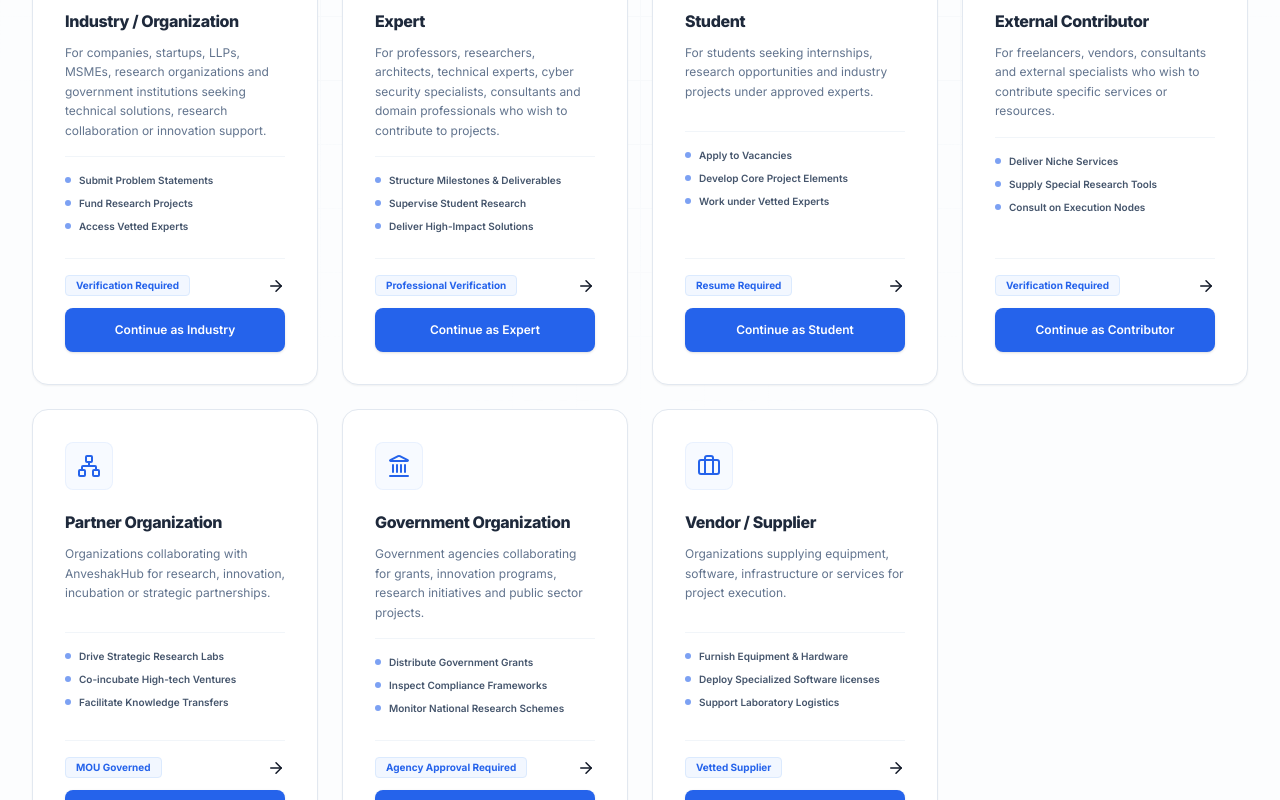
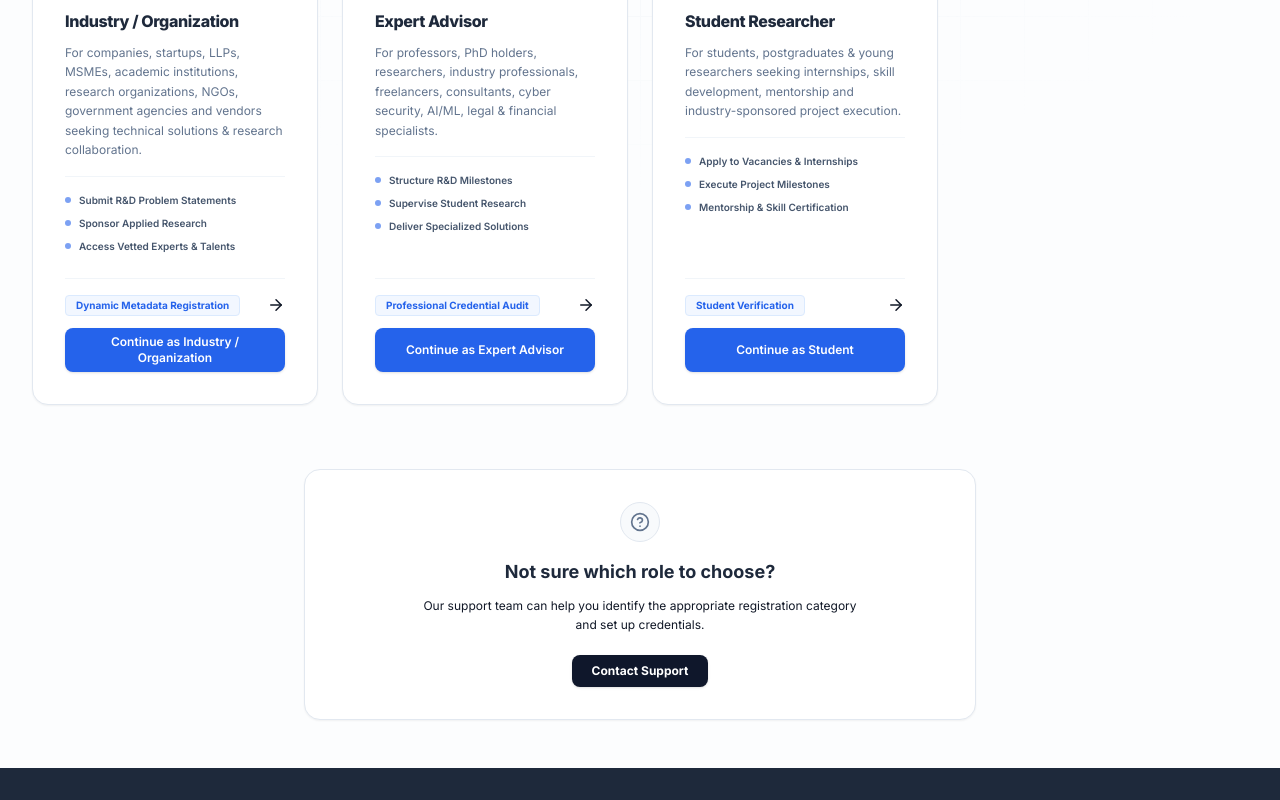
Before and after one commit to AnveshakHub26/AnveshakHub, a Next.js app: page /auth/role-selection in a window 1280 px wide. Shown: the part 440-1240 px from the top of the page. Built offline with nearby package versions, Linux system fonts and the light colour scheme.

Commit message:
feat: Streamline Role Selection UI to strictly 3 core roles (Industry / Organization, Expert Advisor, Student Researcher) as Dynamic Frameworks encompass all categories

```diff
--- a/src/app/auth/role-selection/page.tsx
+++ b/src/app/auth/role-selection/page.tsx
@@ -38,72 +38,32 @@
   {
     id: "industry",
     title: "Industry / Organization",
-    description: "For companies, startups, LLPs, MSMEs, research organizations and government institutions seeking technical solutions, research collaboration or innovation support.",
+    description: "For companies, startups, LLPs, MSMEs, academic institutions, research organizations, NGOs, government agencies and vendors seeking technical solutions & research collaboration.",
     icon: Building2,
-    badge: "Verification Required",
-    responsibilities: ["Submit Problem Statements", "Fund Research Projects", "Access Vetted Experts"],
-    buttonText: "Continue as Industry",
+    badge: "Dynamic Metadata Registration",
+    responsibilities: ["Submit R&D Problem Statements", "Sponsor Applied Research", "Access Vetted Experts & Talents"],
+    buttonText: "Continue as Industry / Organization",
     destination: "/auth/register/industry"
   },
   {
     id: "expert",
-    title: "Expert",
-    description: "For professors, researchers, architects, technical experts, cyber security specialists, consultants and domain professionals who wish to contribute to projects.",
+    title: "Expert Advisor",
+    description: "For professors, PhD holders, researchers, industry professionals, freelancers, consultants, cyber security, AI/ML, legal & financial specialists.",
     icon: GraduationCap,
-    badge: "Professional Verification",
-    responsibilities: ["Structure Milestones & Deliverables", "Supervise Student Research", "Deliver High-Impact Solutions"],
-    buttonText: "Continue as Expert",
+    badge: "Professional Credential Audit",
+    responsibilities: ["Structure R&D Milestones", "Supervise Student Research", "Deliver Specialized Solutions"],
+    buttonText: "Continue as Expert Advisor",
     destination: "/auth/register/expert"
   },
   {
     id: "student",
-    title: "Student",
-    description: "For students seeking internships, research opportunities and industry projects under approved experts.",
+    title: "Student Researcher",
+    description: "For students, postgraduates & young researchers seeking internships, skill development, mentorship and industry-sponsored project execution.",
     icon: UserCheck,
-    badge: "Resume Required",
-    responsibilities: ["Apply to Vacancies", "Develop Core Project Elements", "Work under Vetted Experts"],
+    badge: "Student Verification",
+    responsibilities: ["Apply to Vacancies & Internships", "Execute Project Milestones", "Mentorship & Skill Certification"],
     buttonText: "Continue as Student",
     destination: "/auth/register/student"
-  },
-  {
-    id: "contributor",
-    title: "External Contributor",
-    description: "For freelancers, vendors, consultants and external specialists who wish to contribute specific services or resources.",
-    icon: Handshake,
-    badge: "Verification Required",
-    responsibilities: ["Deliver Niche Services", "Supply Special Research Tools", "Consult on Execution Nodes"],
-    buttonText: "Continue as Contributor",
-    destination: "/auth/register/contributor"
-  },
-  {
-    id: "partner",
-    title: "Partner Organization",
-    description: "Organizations collaborating with AnveshakHub for research, innovation, incubation or strategic partnerships.",
-    icon: Network,
-    badge: "MOU Governed",
-    responsibilities: ["Drive Strategic Research Labs", "Co-incubate High-tech Ventures", "Facilitate Knowledge Transfers"],
-    buttonText: "Continue",
-    destination: "/auth/register/partner"
-  },
-  {
-    id: "government",
-    title: "Government Organization",
-    description: "Government agencies collaborating for grants, innovation programs, research initiatives and public sector projects.",
-    icon: Landmark,
-    badge: "Agency Approval Required",
-    responsibilities: ["Distribute Government Grants", "Inspect Compliance Frameworks", "Monitor National Research Schemes"],
-    buttonText: "Continue",
-    destination: "/auth/register/government"
-  },
-  {
-    id: "vendor",
-    title: "Vendor / Supplier",
-    description: "Organizations supplying equipment, software, infrastructure or services for project execution.",
-    icon: Briefcase,
-    badge: "Vetted Supplier",
-    responsibilities: ["Furnish Equipment & Hardware", "Deploy Specialized Software licenses", "Support Laboratory Logistics"],
-    buttonText: "Continue",
-    destination: "/auth/register/vendor"
   }
 ];
 
```
